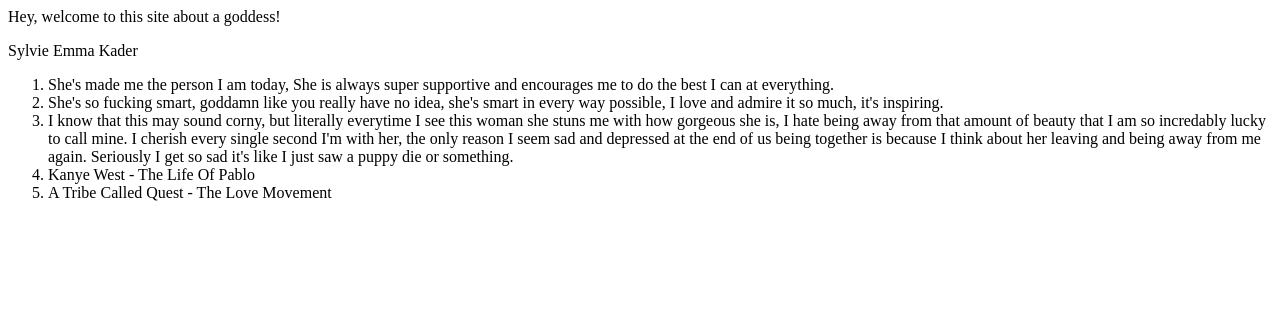
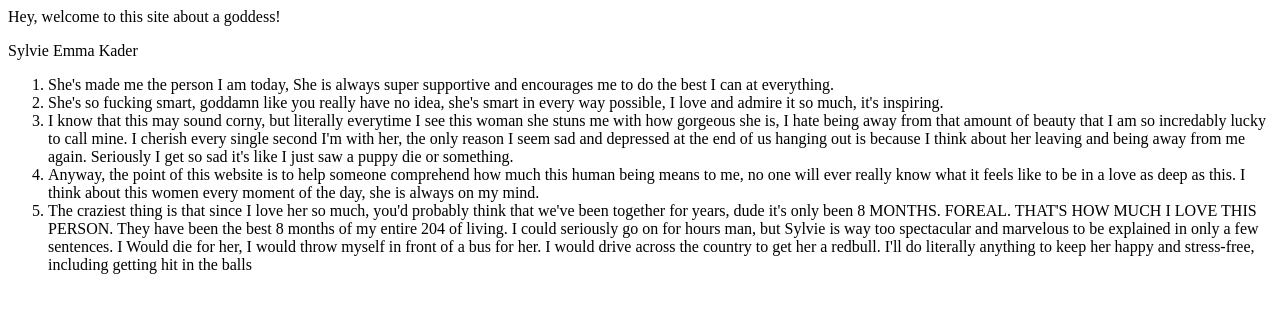
Before and after one commit to Jaqueliis/jaqueliis.github.io, a plain HTML site: page index.html in a window 1280 px wide. Drawn offline with Linux system fonts and the light colour scheme.

Commit message:
Update index.html

```diff
--- a/index.html
+++ b/index.html
@@ -14,8 +14,20 @@
         <li>I know that this may sound corny, but literally everytime I see this woman
         she stuns me with how gorgeous she is, I hate being away from that amount of
         beauty that I am so incredably lucky to call mine. I cherish every single second
-        I'm with her, the only reason I seem sad and depressed at the end of us being together
+        I'm with her, the only reason I seem sad and depressed at the end of us hanging out
         is because I think about her leaving and being away from me again. Seriously I get
         so sad it's like I just saw a puppy die or something.</li>
-        <li>Kanye West - The Life Of Pablo</li>
-        <li>A Tribe Called Quest - The Love Movement</li>
+        <li>Anyway, the point of this website is to help someone comprehend how much this human
+        being means to me, no one will ever really know what it feels like to be in a love
+        as deep as this. I think about this women every moment of the day, she is always on my mind.</li>
+        <li>The craziest thing is that since I love her so much, you'd probably think that we've been
+        together for years, dude it's only been 8 MONTHS. FOREAL. THAT'S HOW MUCH I LOVE THIS PERSON.
+
+
+        They have been the best 8 months of my entire 204 of living. I could seriously go on for hours man,
+        but Sylvie is way too spectacular and marvelous to be explained in only a few sentences.
+
+
+        I Would die for her, I would throw myself in front of a bus for her. I would drive across the country
+        to get her a redbull. I'll do literally anything to keep her happy and stress-free, including
+        getting hit in the balls</li>
```
